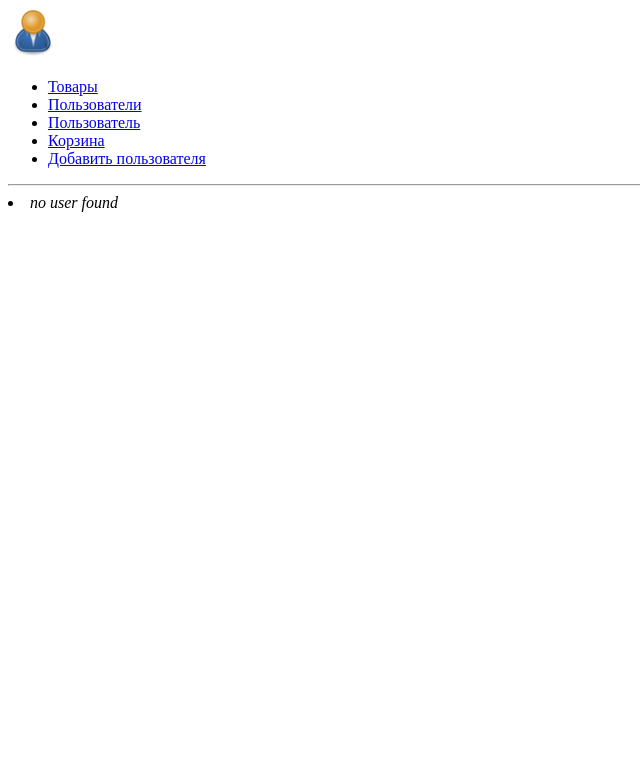
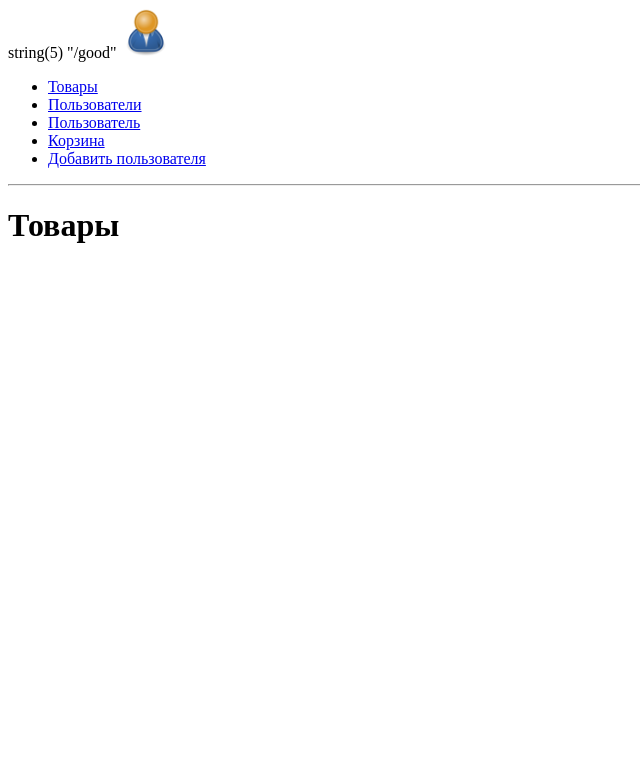
Before and after one commit to Storozhuknikita/phpcourse-2, a PHP site: page /good in a window 1280 px wide. Shown: the top 778 px of the page, without its empty margins (0-640 px from the left). Run offline with PHP 8.4, Linux system fonts and the light colour scheme; data that the repository does not hold is empty.

Commit message:
Add changes lesson 7

```diff
--- a/controllers/UserController.php
+++ b/controllers/UserController.php
@@ -42,9 +42,9 @@ class UserController extends Controller
     {
         if ($_SERVER['REQUEST_METHOD'] == 'POST') {
             $user = new User();
-            $user->fio = $_POST['fio'];
-            $user->login = $_POST['login'];
-            $user->password = $_POST['password'];
+            $user->user_name = $_POST['fio'];
+            $user->user_login = $_POST['login'];
+            $user->user_password = $_POST['password'];
             App::call()->userRepository->save($user);
             return $this->redirect();
         }
--- a/main/config.php
+++ b/main/config.php
@@ -1,6 +1,6 @@
 <?php
 return [
-    'rootName' => $_SERVER['DOCUMENT_ROOT'] .'/../',
+    'rootName' => $_SERVER['DOCUMENT_ROOT'].'/phpcourse-2/',
     'name' => 'Мой магазин',
     'defaultControllerName' => 'user',
 
--- a/models/entities/Good.php
+++ b/models/entities/Good.php
@@ -7,7 +7,8 @@ namespace App\models\entities;
 class Good extends Entity
 {
     public $id;
+    public $product_articul;
+    public $product_brand_id;
     public $price;
-    public $name;
-    public $info;
+    public $product_name;
 }
--- a/models/repositories/GoodRepository.php
+++ b/models/repositories/GoodRepository.php
@@ -13,7 +13,7 @@ class GoodRepository extends Repository
 {
     protected function getTableName()
     {
-        return 'goods';
+        return 'products';
     }
 
     protected function getEntityName()
--- a/services/Request.php
+++ b/services/Request.php
@@ -17,7 +17,9 @@ class Request
     {
         session_start();
         // костыль
-        $this->requestString = str_replace('phpcourse-2/public/', $_SERVER['REQUEST_URI'], $this->requestString);
+        $this->requestString = str_replace('phpcourse-2/', '', $_SERVER['REQUEST_URI']);
+        //$this->requestString = $_SERVER['REQUEST_URI'];
+        var_dump($this->requestString);
         $this->parseRequest();
     }
 
--- a/views/twig/goods.twig
+++ b/views/twig/goods.twig
@@ -3,8 +3,9 @@
 {% block title %}Товары{% endblock %}
 
 {% block body %}
+    <h1>Товары</h1>
     {% for good in goods %}
-        {{ good.name }}
+        {{ good.product_name }}
         <a href="/basket/addBasket?id={{ good.id }}">
             Добавить в корзину
         </a>
--- a/views/twig/userinsert.twig
+++ b/views/twig/userinsert.twig
@@ -3,7 +3,7 @@
 {% block title %}Добавление пользователя{% endblock %}
 
 {% block body %}
-    <form action="/user/insert" method="post">
+    <form action="http://localhost/phpcourse-2/user/insert" method="post">
         <input type="text" placeholder="fio" name="fio">
         <input type="text" placeholder="login" name="login">
         <input type="password" placeholder="password" name="password">
--- a/views/twig/users.twig
+++ b/views/twig/users.twig
@@ -9,7 +9,7 @@
         </a> <br>
         {% if user.is_admin == 0 %}
             <a href="/user/delete?id={{ user.id }}">
-                Удалить юзера
+                Удалить USER
             </a>
         {% else %}
             ADMIN
```
Also changed, not shown: .htaccess (added).
